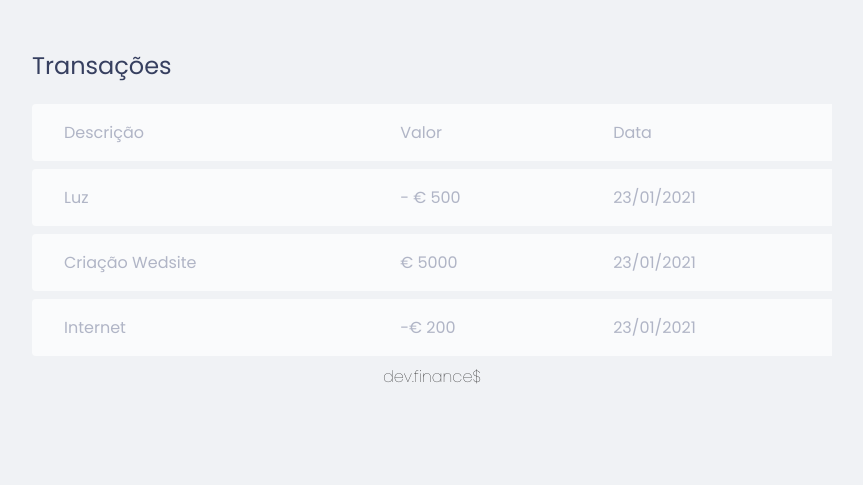
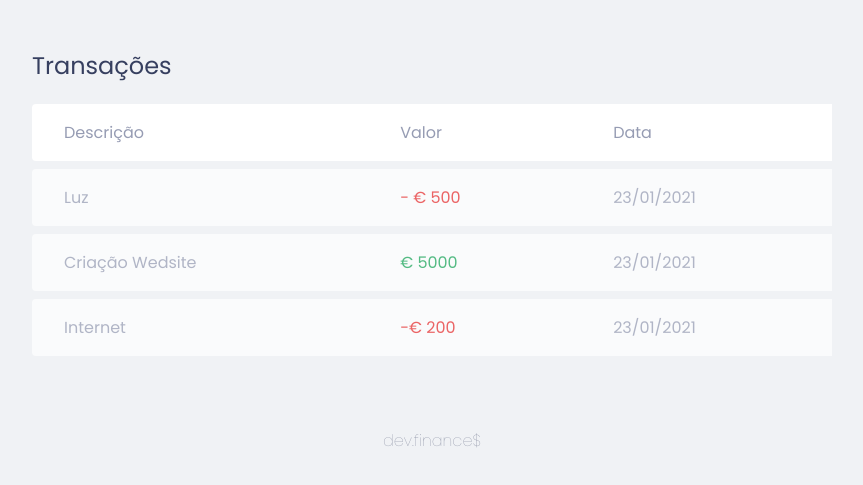
Before and after one commit to Claudio-Lins/discoverUm, a plain HTML site: page index.html in a window 1280 px wide. Shown: the part 638-1123 px from the top of the page, without its empty margins (208-1071 px from the left). Before the commit the page ends 1027 px from the top, so only its background shows below. Drawn offline with Linux system fonts and the light colour scheme.

Commit message:
update css

```diff
--- a/index.html
+++ b/index.html
@@ -49,18 +49,18 @@
           <tbody>
             <tr>
               <td class="descriptio">Luz</td>
-              <td>- € 500</td>
-              <td>23/01/2021</td>
+              <td class="expense">- € 500</td>
+              <td class="date">23/01/2021</td>
             </tr>
             <tr>
               <td class="descriptio">Criação Wedsite</td>
-              <td>€ 5000</td>
-              <td>23/01/2021</td>
+              <td class="income">€ 5000</td>
+              <td class="date">23/01/2021</td>
             </tr>
             <tr>
               <td class="descriptio">Internet</td>
-              <td>-€ 200</td>
-              <td>23/01/2021</td>
+              <td class="expense">-€ 200</td>
+              <td class="date">23/01/2021</td>
             </tr>
           </tbody>
         </table>
--- a/style.css
+++ b/style.css
@@ -84,7 +84,7 @@ table thead th {
   padding: 1rem 2rem;
   text-align: left;
 }
-table tr {
+table tbody tr {
     opacity: 0.7;
 }
 table tr:hover {
@@ -94,9 +94,21 @@ table tbody td {
   background: #fff;
   padding: 1rem 2rem;
 }
+td.description {
+    color: var(--dark-blue);
+}
+td.income {
+    color: #12a454;
+}
+td.expense {
+    color: #e92929;
+}
 
 /* FOOTER ======================================================*/
 footer {
   text-align: center;
   font-weight: 100;
+  padding: 4rem 0 2rem;
+  color: var(--dark-blue);
+  opacity:0.6
 }
```
